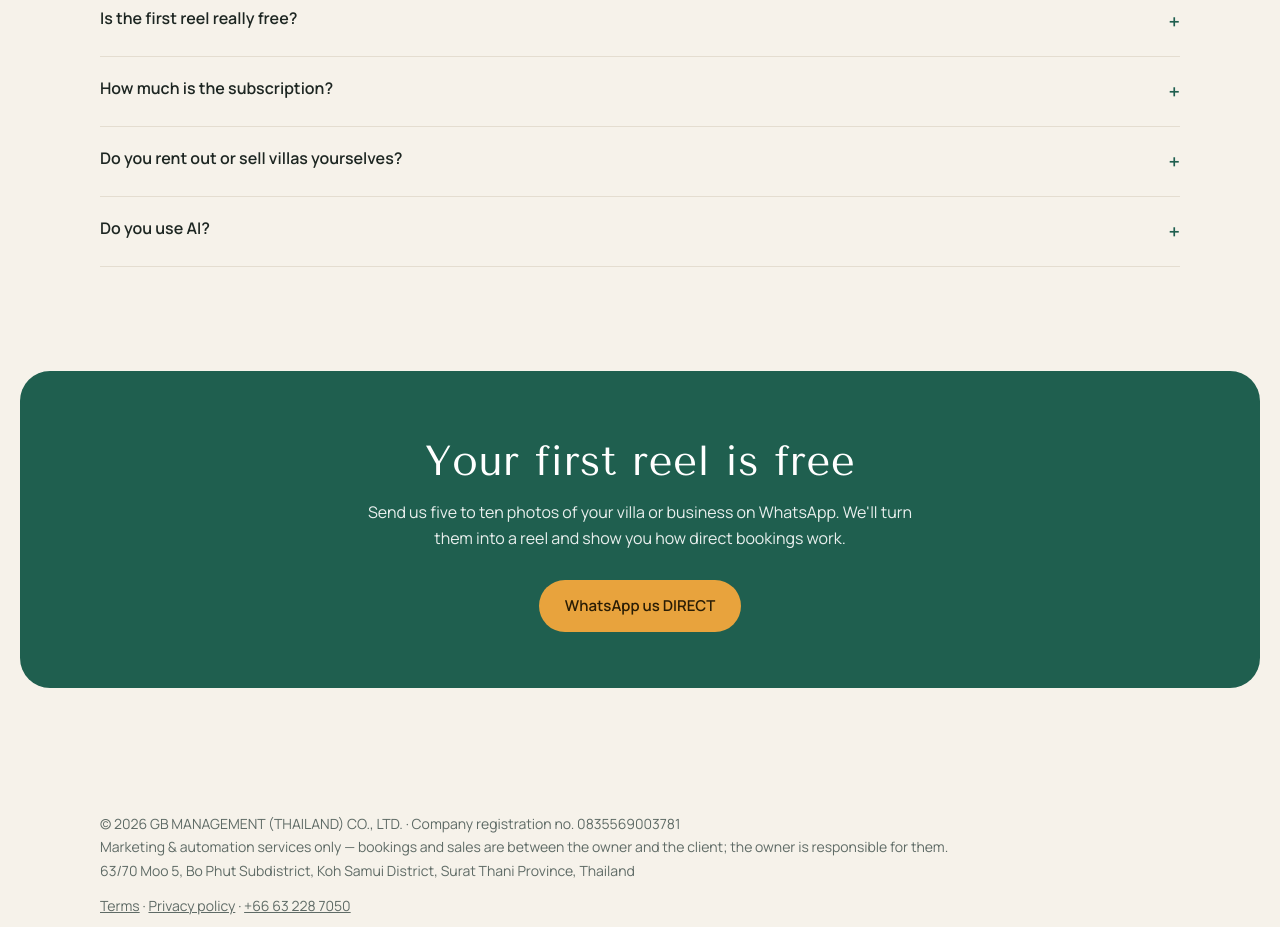
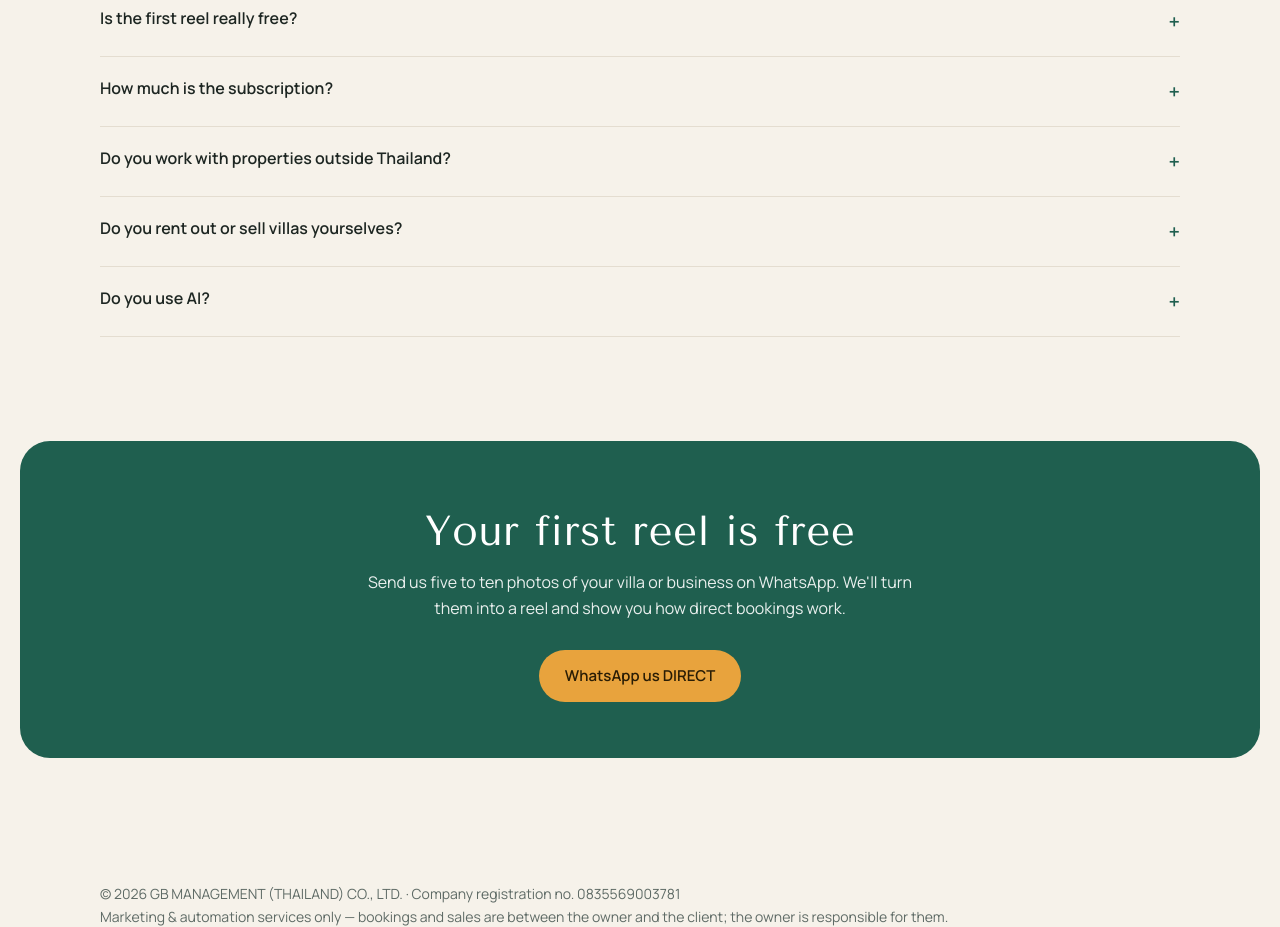
Before and after one commit to GBasila/gb-thailand, a plain HTML site: page index.html in a window 1280 px wide. Shown: the part 5760-6687 px from the top of the page. Drawn offline with nearby package versions, Linux system fonts and the light colour scheme.

Commit message:
Worldwide: meta description + FAQ on properties outside Thailand
Co-Authored-By: Claude Opus 5.5 <noreply@anthropic.com>

```diff
--- a/index.html
+++ b/index.html
@@ -4,7 +4,7 @@
 <meta charset="utf-8">
 <meta name="viewport" content="width=device-width, initial-scale=1">
 <title>GB Management Thailand — direct bookings for villa & business owners</title>
-<meta name="description" content="Reels, auto-posting, your own direct-booking website and instant WhatsApp replies for villa and business owners on Koh Samui, Koh Phangan and Phuket. One price — ฿990/month for any number of properties, no middlemen.">
+<meta name="description" content="Reels, auto-posting, your own direct-booking website and instant WhatsApp replies for villa and business owners in Thailand and worldwide. One price — ฿990/month for any number of properties, no middlemen.">
 <meta property="og:type" content="website">
 <meta property="og:site_name" content="GB Management Thailand">
 <meta property="og:title" content="Direct bookings and buyers for villa &amp; business owners in Thailand">
@@ -241,6 +241,7 @@
   <details><summary>What do I need to send?</summary><p>Five to ten good photos of your villa or business, or a link to your current listing. We take it from there.</p></details>
   <details><summary>Is the first reel really free?</summary><p>Yes. Send us your photos on WhatsApp and we make your first reel, so you can see the quality before you decide.</p></details>
   <details><summary>How much is the subscription?</summary><p>One price for everyone: ฿990 a month, whether you have one villa, ten villas or a restaurant. It includes WhatsApp replies, your website, calendar sync, comment replies and 4 reels a month. Extra reels are ฿99 each, 10 for ฿790, or a reel every day for ฿1,990 a month — see <a href="#pricing">Pricing</a>. Your first reel is free, then a 7-day free trial.</p></details>
+  <details><summary>Do you work with properties outside Thailand?</summary><p>Yes. We are based on Koh Samui, but everything runs online — reels, your website, WhatsApp replies and calendar sync — so we work with villas, apartments and businesses anywhere in the world, for the same ฿990 a month.</p></details>
   <details><summary>Do you rent out or sell villas yourselves?</summary><p>No. GB Management Thailand is a marketing and automation service. Every booking or sale is made directly between the owner and the guest or buyer. The owner is responsible for the booking, the contract, payments, licences and compliance with Thai law.</p></details>
   <details><summary>Do you use AI?</summary><p>Yes, for speed: drafting scripts, voiceovers and first replies. A real person checks everything before it goes out.</p></details>
 </div></section>
```
